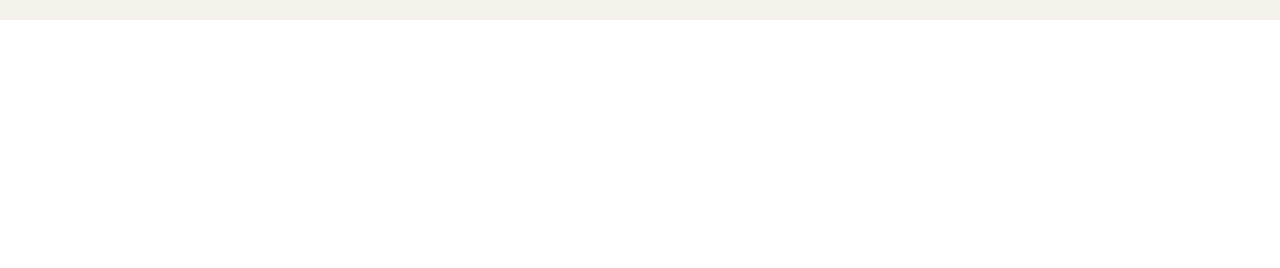
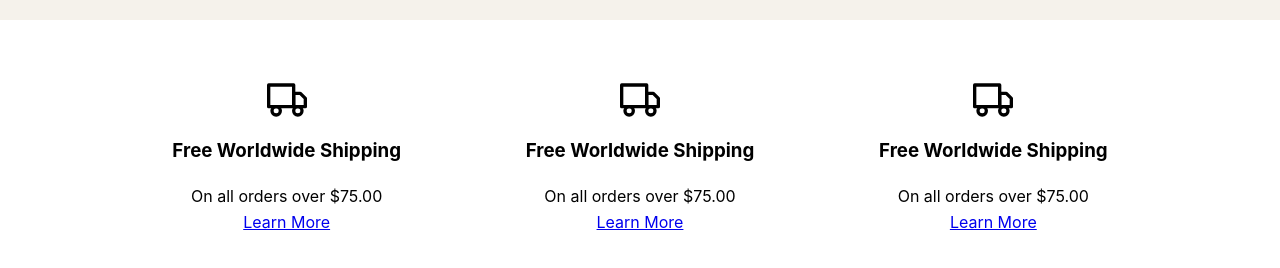
Before and after one commit to dipraj-howlader/jangobd-ecommerce, a React (Create React App) app: page / in a window 1280 px wide. Shown: the part 1298-1566 px from the top of the page. Before the commit the page ends 1322 px from the top, so only its background shows below. Built offline with nearby package versions, Linux system fonts and the light colour scheme.

Commit message:
Our Feature Section added

```diff
--- a/src/components/Home/Home/Home.js
+++ b/src/components/Home/Home/Home.js
@@ -1,6 +1,7 @@
 import React from 'react';
 import Header from '../Header/Header';
 import OfferSection from '../OfferSection/OfferSection';
+import OurFeatures from '../OurFeatures/OurFeatures';
 import ProductSection from '../ProductSection/ProductSection';
 
 const Home = () => {
@@ -9,6 +10,7 @@ const Home = () => {
             <Header></Header>
             <ProductSection></ProductSection>
             <OfferSection></OfferSection>
+            <OurFeatures></OurFeatures>
         </div>
     );
 };
--- /dev/null
+++ b/src/components/Home/OurFeatures/OurFeatures.css
@@ -0,0 +1,15 @@
+.feature-section{
+    margin: 50px 100px;
+    padding: 10px;
+    display: flex;
+    justify-content: space-around;
+}
+.feature-card{
+    width: 250px;
+    display: flex;
+    flex-direction: column;
+    align-items: center;
+}
+.feature-card .card-icon{
+    font-size: 40px;
+}
--- /dev/null
+++ b/src/components/Home/OurFeatures/OurFeatures.js
@@ -0,0 +1,30 @@
+import React from 'react';
+import './OurFeatures.css'
+import { FiTruck, FiUser, FiSearch } from "react-icons/fi";
+
+const OurFeatures = () => {
+    return (
+        <div className="feature-section">
+            <div className="feature-card">
+                <FiTruck className="card-icon" />
+                <h3>Free Worldwide Shipping</h3>
+                <p>On all orders over $75.00</p>
+                <a href="#">Learn More</a>
+            </div>
+            <div className="feature-card">
+                <FiTruck className="card-icon" />
+                <h3>Free Worldwide Shipping</h3>
+                <p>On all orders over $75.00</p>
+                <a href="#">Learn More</a>
+            </div>
+            <div className="feature-card">
+                <FiTruck className="card-icon" />
+                <h3>Free Worldwide Shipping</h3>
+                <p>On all orders over $75.00</p>
+                <a href="#">Learn More</a>
+            </div>
+        </div>
+    );
+};
+
+export default OurFeatures;
```
